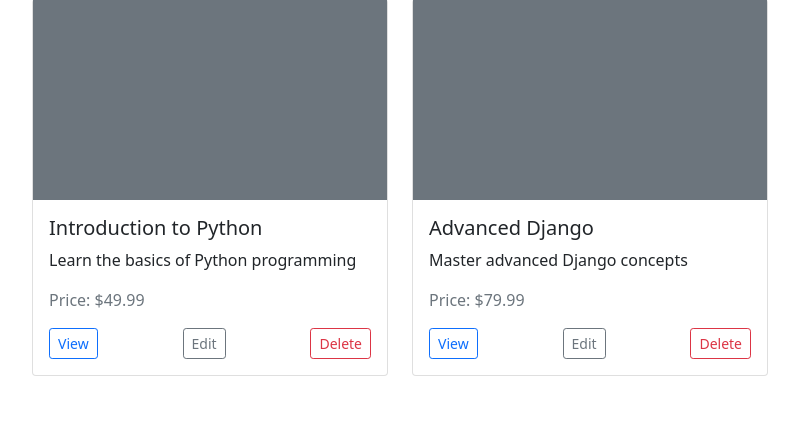
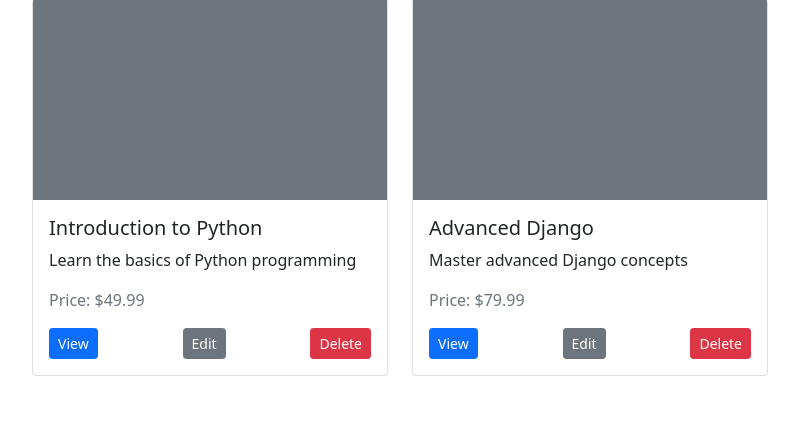
Before and after one commit to VanDung-dev/LearnOnline, a Django app: page /instructor/courses/ in a window 1280 px wide. Shown: the part 153-581 px from the top of the page, without its empty margins (50-849 px from the left). Run offline with Django 5.2, Linux system fonts and the light colour scheme; a user stored in the database is signed in; data comes from the database, SQL or seed files in the repository; some libraries are stand-ins or nearby versions.

Commit message:
style(templates): Unified button style and layout
- Adjusted some button layouts to d-grid to enhance visual effects
- Unified certificate view button style to success color
- Optimized some button copy and order to improve user logic

```diff
--- a/templates/accounts/instructor_dashboard.html
+++ b/templates/accounts/instructor_dashboard.html
@@ -42,9 +42,9 @@
                                             <td>{{ course.short_description|truncatewords:15 }}</td>
                                             <td class="text-end">
                                                 {% if course.slug %}
-                                                    <a href="{% url 'courses:course_detail' course.slug %}" class="btn btn-sm btn-outline-primary">View</a>
-                                                    <a href="{% url 'courses:edit_course' course.slug %}" class="btn btn-sm btn-outline-secondary">Edit</a>
-                                                    <a href="{% url 'courses:delete_course' course.slug %}" class="btn btn-sm btn-outline-danger">Delete</a>
+                                                    <a href="{% url 'courses:course_detail' course.slug %}" class="btn btn-sm btn-primary">View</a>
+                                                    <a href="{% url 'courses:edit_course' course.slug %}" class="btn btn-sm btn-secondary">Edit</a>
+                                                    <a href="{% url 'courses:delete_course' course.slug %}" class="btn btn-sm btn-danger">Delete</a>
                                                 {% else %}
                                                     <span class="text-muted">No actions available</span>
                                                 {% endif %}
--- a/templates/accounts/student_dashboard.html
+++ b/templates/accounts/student_dashboard.html
@@ -37,7 +37,7 @@
                                                 Issued on: {{ certificate.issued_at|date:"M d, Y" }}
                                             </small>
                                         </p>
-                                        <a href="{% url 'courses:course_certificate' certificate.certificate_number %}" class="btn btn-sm btn-primary">View Certificate</a>
+                                        <a href="{% url 'courses:course_certificate' certificate.certificate_number %}" class="btn btn-sm btn-success">View Certificate</a>
                                     </div>
                                 </div>
                             </div>
@@ -81,10 +81,10 @@
                                             </td>
                                             <td>
                                                 {% if enrollment.course.slug %}
+                                                    <a href="{% url 'courses:course_detail' enrollment.course.slug %}" class="btn btn-sm btn-primary">View Course</a>
                                                     {% if enrollment.is_completed %}
                                                         <a href="{% url 'courses:course_certificate' enrollment.certificates.first.certificate_number %}" class="btn btn-sm btn-success">View Certificate</a>
                                                     {% endif %}
-                                                    <a href="{% url 'courses:course_detail' enrollment.course.slug %}" class="btn btn-sm btn-outline-primary">View Course</a>
                                                 {% else %}
                                                     <span class="text-muted">Course not available</span>
                                                 {% endif %}
--- a/templates/courses/instructor_courses.html
+++ b/templates/courses/instructor_courses.html
@@ -24,13 +24,13 @@
                     <p class="text-muted">Price: ${{ course.price }}</p>
                     <div class="d-flex justify-content-between">
                         {% if course.slug %}
-                            <a href="{% url 'courses:course_detail' slug=course.slug %}" class="btn btn-sm btn-outline-primary">View</a>
-                            <a href="{% url 'courses:edit_course' slug=course.slug %}" class="btn btn-sm btn-outline-secondary">Edit</a>
-                            <a href="{% url 'courses:delete_course' slug=course.slug %}" class="btn btn-sm btn-outline-danger">Delete</a>
+                            <a href="{% url 'courses:course_detail' slug=course.slug %}" class="btn btn-sm btn-primary">View</a>
+                            <a href="{% url 'courses:edit_course' slug=course.slug %}" class="btn btn-sm btn-secondary">Edit</a>
+                            <a href="{% url 'courses:delete_course' slug=course.slug %}" class="btn btn-sm btn-danger">Delete</a>
                         {% else %}
-                            <a href="#" class="btn btn-sm btn-outline-primary disabled">View</a>
-                            <a href="#" class="btn btn-sm btn-outline-secondary disabled">Edit</a>
-                            <a href="#" class="btn btn-sm btn-outline-danger disabled">Delete</a>
+                            <a href="#" class="btn btn-sm btn-primary disabled">View</a>
+                            <a href="#" class="btn btn-sm btn-secondary disabled">Edit</a>
+                            <a href="#" class="btn btn-sm btn-danger disabled">Delete</a>
                         {% endif %}
                     </div>
                 </div>
```
Also changed, not shown: templates/courses/course_detail.html (+3 -5 lines).
